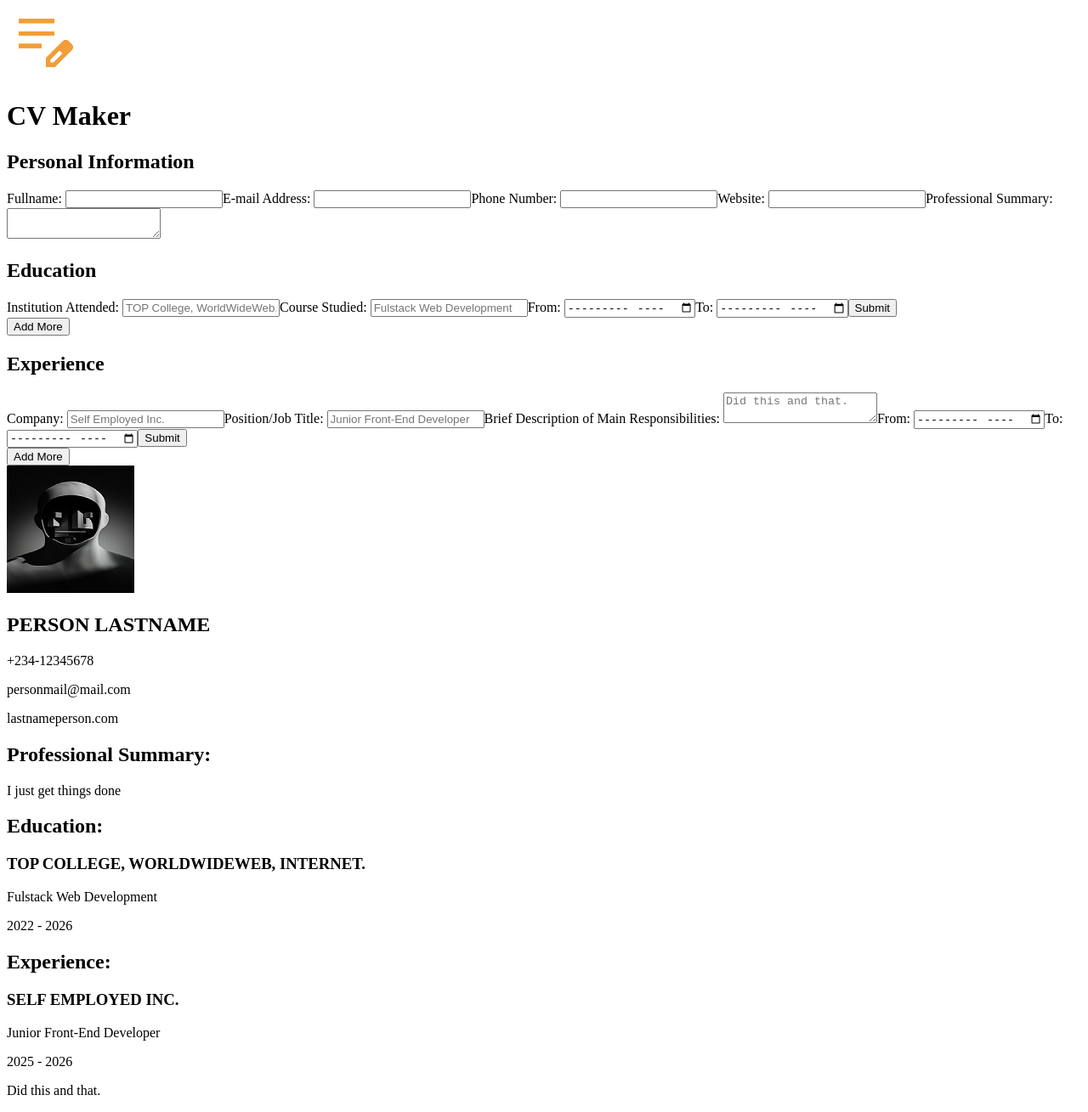
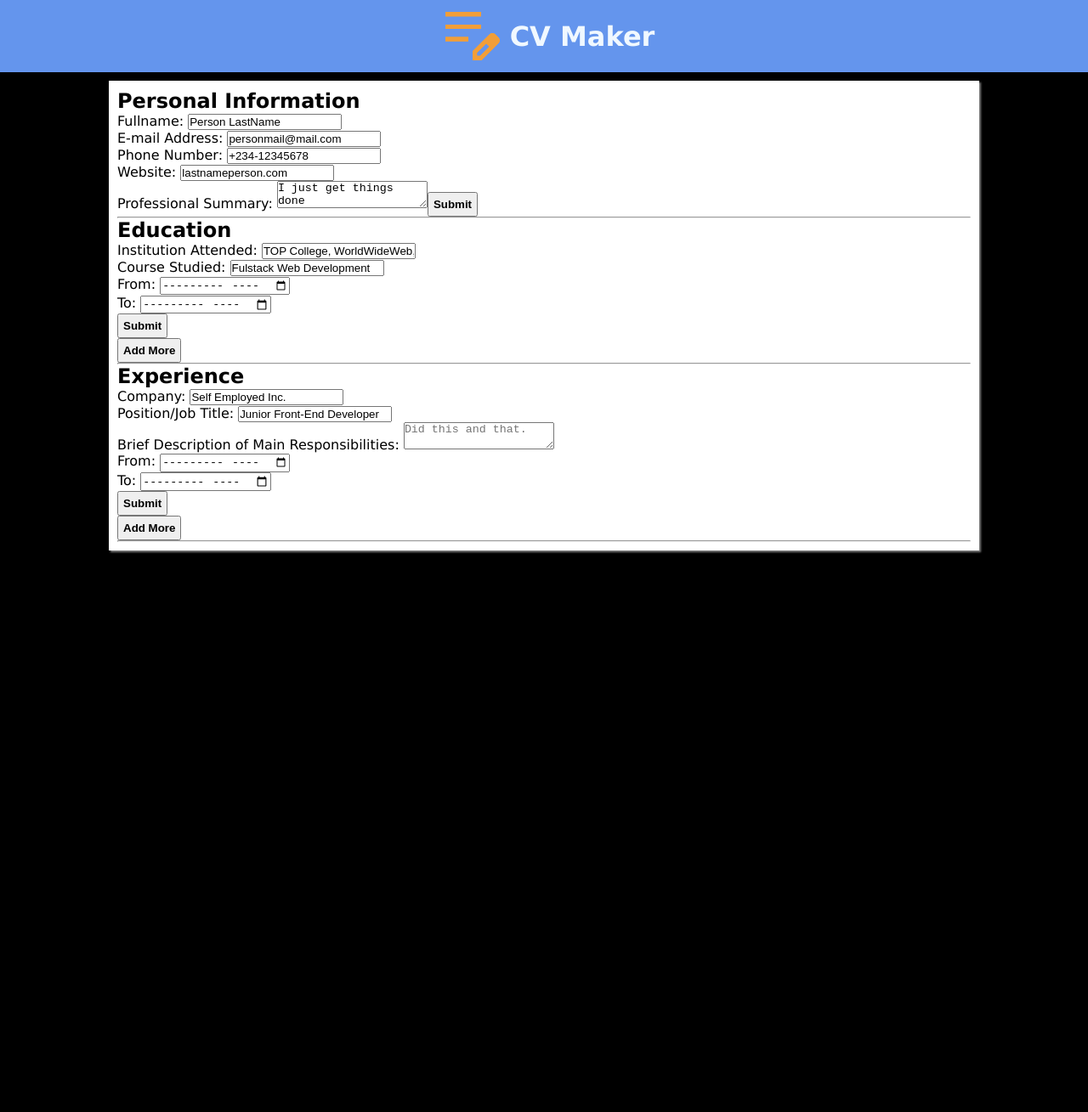
Before and after one commit to isiaims/ProjectCV, a React (Vite) app: page / in a window 1280 px wide. Shown: the whole page at 85% size. After the commit the page ends 800 px from the top, so only its background shows below. Built offline with nearby package versions, Linux system fonts and the light colour scheme.

Commit message:
Completed component handling and started styling

```diff
--- a/src/components/App.jsx
+++ b/src/components/App.jsx
@@ -5,7 +5,6 @@ import PersonalContainer from './Personal'
 import ExperienceContainer from './Experience'
 import EducationContainer from './Education'
 import { user } from '../assets/data'
-import Main from './CV'
 
 function Header () {
   return (
@@ -16,28 +15,26 @@ function Header () {
   )
 }
 
-export function Input ({ type, label, id, placeholder }) {
+export function Input ({ type, label, id, placeholder, handleChange }) {
   return (
-    <>
+    <div className={id}>
       <label htmlFor={id}>{label + ": "}</label>
-      <input type={type} id={id} name={id} placeholder={placeholder} />
-    </>
+      <input type={type} id={id} name={id} defaultValue={placeholder}  onChange={handleChange}/>
+    </div>
   )
 }
 
 function App() {
+  const [info, setInfo] = useState(user)
 
   return (
     <>
       <Header />
       <section>
         <PersonalContainer />
-        <EducationContainer />
-        <ExperienceContainer />
+        <EducationContainer/>
+        <ExperienceContainer/>
       </section>
-      <main>
-        <Main />
-      </main>
     </>
   )
 }
--- a/src/components/CV.jsx
+++ /dev/null
@@ -1,81 +0,0 @@
-import { useState } from "react"
-import { user } from "../assets/data"
-import pfp from "../assets/pfp.jpg"
-
-function Personal (detail) {
-  const person = detail.detail
-  return (
-    <div>
-      <img src={pfp} alt="User Picture" />
-      <div>
-        <h2>{person.name.toUpperCase()}</h2>
-        <p>{person.phone}</p>
-        <p>{person.mail}</p>
-        <p>{person.website}</p>
-      </div>
-    </div>
-  )
-}
-
-function Education (school) {
-  school = school.school
-  return (
-    <div className={"school" + school.id}>
-      <h3>{school.schoolName.toUpperCase()}</h3>
-      <p>{school.course}</p>
-      <p>{school.from + " - " + school.to}</p>
-    </div>
-  )
-}
-
-function Experience (company) {
-  company = company.company
-  return (
-    <div className={"school" + company.id}>
-      <h3>{company.companyName.toUpperCase()}</h3>
-      <p>{company.position}</p>
-      <p>{company.from + " - " + company.to}</p>
-      <p>{company.description}</p>
-    </div>
-  )
-}
-
-
-export default function Main () {
-  const [writer, setWriter] = useState(user)
-  const details = writer.details
-  const schools = writer.education
-  const companies = writer.experience
-
-  return (
-    <>
-      <Personal detail={details}/>
-      <div className="summary">
-        <h2>Professional Summary:</h2>
-        <p>{details.summary}</p>
-      </div>
-      <div className="schools">
-        <h2>Education:</h2>
-        {
-          schools.map(school => (
-            <Education
-              key={school.id}
-              school={school}
-            />
-          ))
-        }
-      </div>
-      <div className="companies">
-        <h2>Experience:</h2>
-        {
-          companies.map(company => (
-            <Experience
-              key={company.id}
-              company={company}
-            />
-          ))
-        }
-      </div>
-    </>
-  )
-}
--- a/src/components/Education.jsx
+++ b/src/components/Education.jsx
@@ -32,9 +32,9 @@ import { Input } from "./App";
 }
 
 export default function EducationContainer () {
-  const [activeSchool, setActiveSchool] = useState(user.education.length - 1)
   const [writer, setWriter] = useState(user)
   const schools = writer.education
+  const [activeSchool, setActiveSchool] = useState(schools.length - 1)
 
   function handleAddMoreEduc () {
     const newSchools = [...schools];
@@ -46,10 +46,7 @@ export default function EducationContainer () {
       to: 0
     })
     setWriter({...writer, education: newSchools})
-  }
-
-  function handleEdit (school) {
-    setActiveSchool(school.id)
+    setActiveSchool(schools.length)
   }
 
   function handleSubmit (e, school) {
@@ -62,10 +59,10 @@ export default function EducationContainer () {
     currSchool.to = e.target[3].value
     setActiveSchool(null)
     setWriter({...writer, education: newSchools})
-    console.log(writer)
   }
 
   return (
+    <>
       <div className="school">
         <h2>Education</h2>
         {
@@ -74,12 +71,14 @@ export default function EducationContainer () {
                 key={school.id}
                 school={school}
                 isActive={activeSchool === school.id}
-              onEdit={() => handleEdit(school)}
+                onEdit={() => setActiveSchool(school.id)}
                 onEdited={(e) => handleSubmit(e, school)}
               />
           ))
         }
         <button onClick={handleAddMoreEduc}>Add More</button>
       </div>
+      <hr />
+    </>
   )
 }
--- a/src/components/Experience.jsx
+++ b/src/components/Experience.jsx
@@ -4,7 +4,7 @@ import { Input } from "./App";
 
 function Experience ({ company, isActive, onEdit, onEdited }) {
   return (
-    <div key={company.id}>
+    <div key={company.id} className="company">
       {
         isActive ?
         (
@@ -35,8 +35,8 @@ function Experience ({ company, isActive, onEdit, onEdited }) {
 
 export default function ExperienceContainer () {
   const [writer, setWriter] = useState(user)
-  const [activeCompany, setActiveCompany] = useState(user.experience.length - 1)
   const companies = writer.experience
+  const [activeCompany, setActiveCompany] = useState(companies.length - 1)
 
   function handleAddMoreExpe () {
     const newCompanies = [...companies];
@@ -49,10 +49,7 @@ export default function ExperienceContainer () {
       to: 0
     })
     setWriter({...writer, experience: newCompanies})
-  }
-
-  function handleEdit (company) {
-    setActiveCompany(company.id)
+    setActiveCompany(companies.length)
   }
 
   function handleSubmit (e, company) {
@@ -69,6 +66,7 @@ export default function ExperienceContainer () {
   }
 
   return (
+    <>
       <div className="experience">
         <h2>Experience</h2>
         {
@@ -77,12 +75,14 @@ export default function ExperienceContainer () {
               key={company.id}
               company={company}
               isActive={activeCompany === company.id}
-            onEdit={() => handleEdit(company)}
+              onEdit={() => setActiveCompany(company.id)}
               onEdited={(e) => handleSubmit(e, company)}
             />
           ))
         }
         <button onClick={handleAddMoreExpe}>Add More</button>
       </div>
+      <hr />
+    </>
   )
 }
--- a/src/components/Personal.jsx
+++ b/src/components/Personal.jsx
@@ -1,27 +1,81 @@
-import { useState } from "react";
+import { use, useState } from "react";
 import { user } from "../assets/data";
 import { Input } from "./App";
 
-function Personal () {
+function Personal ({ user, isEditing, onEdited, onEdit }) {
   return (
-    <div>
-      <Input type={"text"} label={"Fullname"} id={"fullName"} />
-      <Input type={"email"} label={"E-mail Address"} id={"mail"} />
-      <Input type={"text"} label={"Phone Number"} id={"phone"} />
-      <Input type={"text"} label={"Website"} id={"website"} />
-      <label htmlFor="summary">Professional Summary: </label>
-      <textarea name="summary" id="summary"></textarea>
+    <div className="details">
+      {
+        isEditing ?
+          (
+            <form onSubmit={onEdited}>
+              <Input type={"text"} label={"Fullname"} id={"fullName"} placeholder={user.name}/>
+              <Input type={"email"} label={"E-mail Address"} id={"mail"} placeholder={user.mail}/>
+              <Input type={"text"} label={"Phone Number"} id={"phone"} placeholder={user.phone}/>
+              <Input type={"text"} label={"Website"} id={"website"} placeholder={user.website}/>
+              <label htmlFor="summary">Professional Summary: </label>
+              <textarea name="summary" id="summary" defaultValue={user.summary}></textarea>
+              <button>Submit</button>
+            </form>
+          ) :
+          (
+            <>
+              <div className="user-name">
+                <h2>{user.name.toUpperCase()}</h2>
+              </div>
+              <div>
+                <p>{user.mail}</p>
+                <p>{user.phone}</p>
+                <p>{user.website}</p>
+              </div>
+              <button onClick={onEdit}>Edit</button>
+              <hr />
+              <div className="summary">
+                <h2>Summary</h2>
+                <p>{user.summary}</p>
+              </div>
+            </>
+          )
+      }
     </div>
   )
 }
 
 export default function PersonalContainer () {
   const [writer, setWriter] = useState(user)
+  const [editing, setEditing] = useState(true)
+  const info = writer.details
+
+  function handleSubmit (e) {
+    e.preventDefault()
+    e.target.parentElement.parentElement.classList.add("submited")
+    const user = {...info}
+    user.name = e.target[0].value
+    user.mail = e.target[1].value
+    user.phone = e.target[2].value
+    user.website = e.target[3].value
+    user.summary = e.target[4].value
+    setWriter({...writer, details: user})
+    setEditing(false)
+  }
+
+  function handleEdit (e) {
+    setEditing(true)
+    e.target.parentElement.parentElement.classList.remove("submited")
+  }
 
   return (
-    <div className="personal">
-      <h2>Personal Information</h2>
-      <Personal />
-    </div>
+    <>
+      <div className="personal">
+        <h2>Personal Information</h2>
+        <Personal
+          user={info}
+          isEditing = {editing}
+          onEdit={handleEdit}
+          onEdited={handleSubmit}
+        />
+      </div>
+      <hr />
+    </>
   )
 }
--- a/src/styles/index.css
+++ b/src/styles/index.css
@@ -0,0 +1,46 @@
+* {
+    box-sizing: border-box;
+    margin: 0;
+    padding: 0;
+}
+body {
+    font-family: 'Lucida Sans', 'Lucida Sans Regular', 'Lucida Grande', 'Lucida Sans Unicode', Geneva, Verdana, sans-serif;
+    background-color: black;
+}
+div#root {
+    display: flex;
+    flex-direction: column;
+    align-items: center;
+}
+header {
+    width: 100%;
+    display: flex;
+    justify-content: center;
+    align-items: center;
+    gap: 5px;
+    margin-bottom: 10px;
+    background-color: cornflowerblue;
+    color: aliceblue;
+}
+button {
+    cursor: pointer;
+    padding: 5px;
+    font-weight: bold;
+}
+section {
+    width: 80%;
+    box-shadow: 2px 2px 2px grey;
+    background-color: white;
+    padding: 10px;
+}
+div.personal.submited > h2 {
+    display: none;
+}
+div.details > div.user-name {
+    text-align: center;
+}
+div.details > div.user-name + div {
+    display: grid;
+    grid-template-columns: repeat(auto-fit, minmax(200px, 1fr));
+    grid-auto-rows: min-content;
+}
```
Lines whose indentation alone changed are shown as unchanged.
